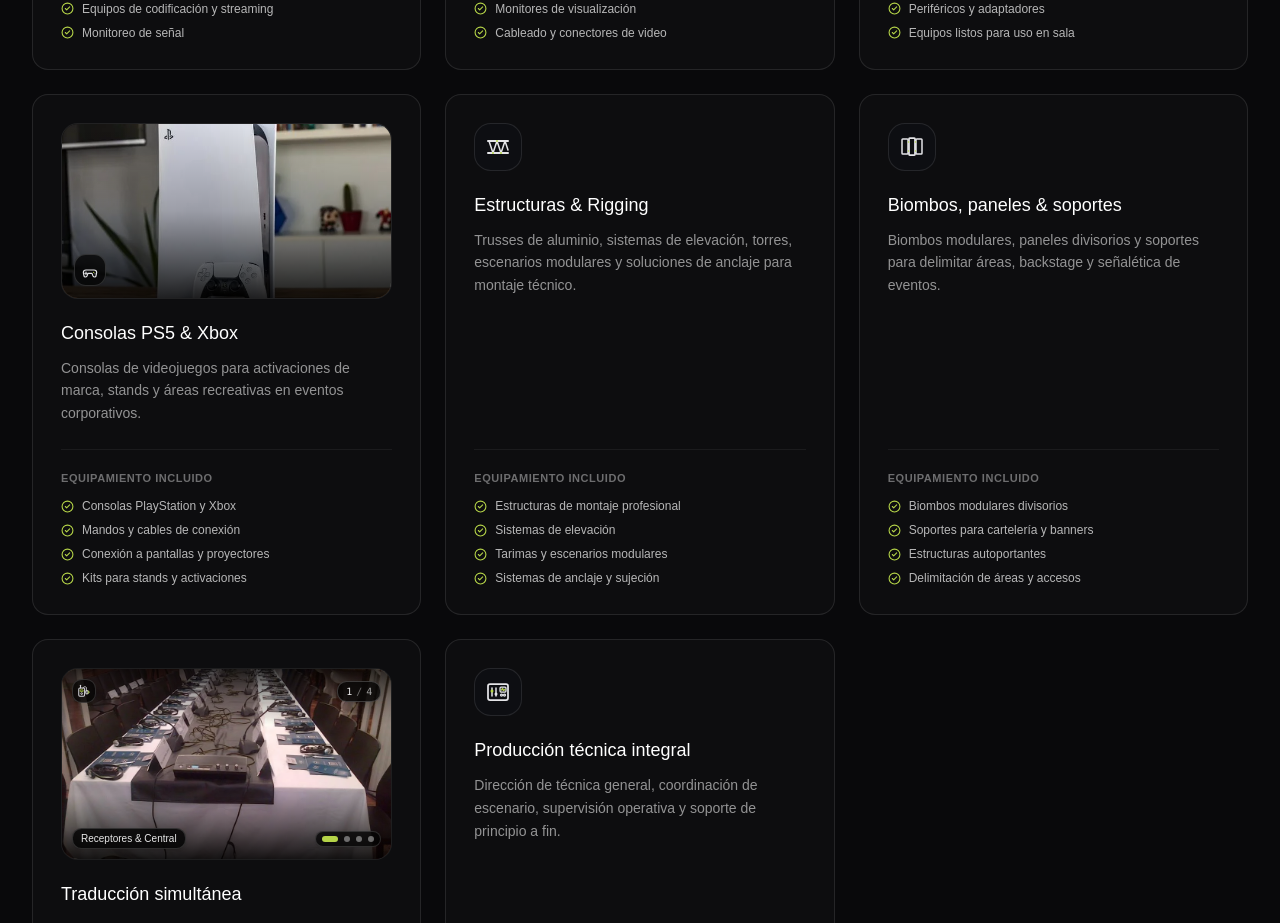
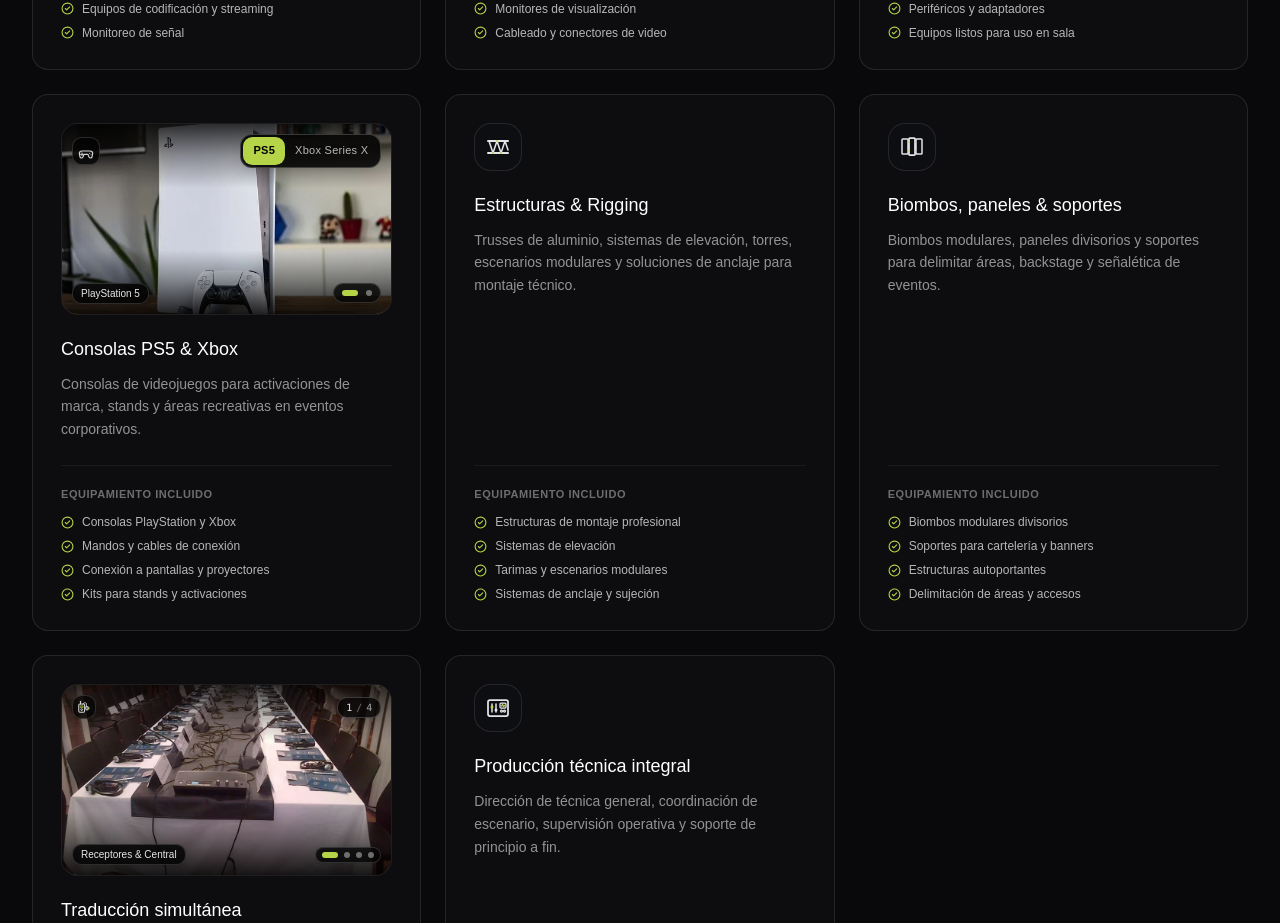
Before and after one commit to jochurru/Centro-Rental, a Next.js app: page /alquiler in a window 1280 px wide. Shown: the part 2460-3383 px from the top of the page. Built offline with nearby package versions, Linux system fonts and the light colour scheme; no server answers.

Commit message:
feat(rental): add dual console gallery for ps5 and xbox

```diff
--- a/app/alquiler/page.tsx
+++ b/app/alquiler/page.tsx
@@ -7,6 +7,7 @@ import { rentalCategories, equipment } from '@/data/site'
 import { CategoryIcon } from '@/components/common/category-icons'
 import { RentalCardMedia } from '@/components/rental/rental-card-media'
 import { RentalMediaGallery } from '@/components/rental/rental-media-gallery'
+import { RentalDualConsoleMedia } from '@/components/rental/rental-dual-console-media'
 
 export const metadata: Metadata = {
   title: 'Alquiler de Equipamiento | Centro Rental',
@@ -53,7 +54,9 @@ export default function AlquilerPage() {
               >
                 <div>
                   {/* Galería moderna con fotos reales históricas (emil-design-eng) o fallback dual / icono */}
-                  {cat.gallery && cat.gallery.length > 0 ? (
+                  {cat.id === 'consolas-gaming' ? (
+                    <RentalDualConsoleMedia />
+                  ) : cat.gallery && cat.gallery.length > 0 ? (
                     <RentalMediaGallery
                       categoryId={cat.id}
                       iconName={cat.iconName}
--- /dev/null
+++ b/components/rental/rental-dual-console-media.tsx
@@ -0,0 +1,234 @@
+'use client'
+
+import React, { useState, useRef, useCallback } from 'react'
+import Image from 'next/image'
+import { ChevronLeft, ChevronRight } from 'lucide-react'
+import { cn } from '@/lib/utils'
+import { CategoryIcon } from '@/components/common/category-icons'
+
+interface ConsoleSlide {
+  id: 'ps5' | 'xbox'
+  tabLabel: string
+  name: string
+  src: string
+  alt: string
+}
+
+const CONSOLES: ConsoleSlide[] = [
+  {
+    id: 'ps5',
+    tabLabel: 'PS5',
+    name: 'PlayStation 5',
+    src: '/images/rental/consola-playstation-5.webp',
+    alt: 'PlayStation 5 disponible para alquiler',
+  },
+  {
+    id: 'xbox',
+    tabLabel: 'Xbox Series X',
+    name: 'Xbox Series X',
+    src: '/images/rental/consola-xbox-series-x.webp',
+    alt: 'Xbox Series X disponible para alquiler',
+  },
+]
+
+export function RentalDualConsoleMedia() {
+  const [activeIdx, setActiveIdx] = useState<0 | 1>(0)
+  const touchStartRef = useRef<{ x: number; y: number } | null>(null)
+
+  const toggle = useCallback(() => {
+    setActiveIdx((prev) => (prev === 0 ? 1 : 0))
+  }, [])
+
+  const setIndex = useCallback((idx: 0 | 1) => {
+    setActiveIdx(idx)
+  }, [])
+
+  const handleKeyDown = useCallback(
+    (e: React.KeyboardEvent) => {
+      if (e.key === 'ArrowLeft' || e.key === 'ArrowRight') {
+        e.preventDefault()
+        toggle()
+      }
+    },
+    [toggle]
+  )
+
+  const handleTouchStart = (e: React.TouchEvent) => {
+    const touch = e.touches[0]
+    touchStartRef.current = { x: touch.clientX, y: touch.clientY }
+  }
+
+  const handleTouchEnd = (e: React.TouchEvent) => {
+    if (!touchStartRef.current) return
+    const touch = e.changedTouches[0]
+    const deltaX = touch.clientX - touchStartRef.current.x
+    const deltaY = touch.clientY - touchStartRef.current.y
+    touchStartRef.current = null
+
+    if (Math.abs(deltaX) > 40 && Math.abs(deltaX) > Math.abs(deltaY) * 1.3) {
+      if (deltaX > 0) {
+        setIndex(0)
+      } else {
+        setIndex(1)
+      }
+    }
+  }
+
+  const currentConsole = CONSOLES[activeIdx]
+
+  return (
+    <div
+      role="region"
+      aria-roledescription="carrusel"
+      aria-label="Galería de consolas PS5 y Xbox Series X"
+      tabIndex={0}
+      onKeyDown={handleKeyDown}
+      onTouchStart={handleTouchStart}
+      onTouchEnd={handleTouchEnd}
+      className="group/gallery relative mb-5 h-48 w-full select-none overflow-hidden rounded-xl border border-white/10 bg-black/60 focus-visible:outline-none focus-visible:ring-2 focus-visible:ring-[#B5D448]"
+    >
+      {/* Slides de imágenes con cross-fade suave (200ms) y soporte prefers-reduced-motion */}
+      {CONSOLES.map((consoleItem, index) => {
+        const isActive = index === activeIdx
+        return (
+          <div
+            key={consoleItem.id}
+            aria-hidden={!isActive}
+            className={cn(
+              'absolute inset-0 transition-opacity duration-200 ease-out motion-reduce:transition-none',
+              isActive
+                ? 'z-10 opacity-100'
+                : 'z-0 opacity-0 pointer-events-none'
+            )}
+          >
+            <Image
+              src={consoleItem.src}
+              alt={consoleItem.alt}
+              fill
+              sizes="(max-width: 768px) 100vw, (max-width: 1200px) 50vw, 33vw"
+              className="object-cover object-center transition-transform duration-200 ease-out group-hover/gallery:scale-[1.02] motion-reduce:transition-none motion-reduce:transform-none motion-reduce:group-hover/gallery:scale-100"
+              priority={index === 0}
+            />
+          </div>
+        )
+      })}
+
+      {/* Gradientes cinematográficos superior e inferior para legibilidad */}
+      <div className="absolute inset-x-0 top-0 h-16 bg-gradient-to-b from-black/80 via-black/35 to-transparent pointer-events-none z-20" />
+      <div className="absolute inset-x-0 bottom-0 h-16 bg-gradient-to-t from-black/85 via-black/40 to-transparent pointer-events-none z-20" />
+
+      {/* Header superior: Icono de categoría a la izquierda y tabs/chips discretos a la derecha */}
+      <div className="absolute top-2.5 inset-x-2.5 z-30 flex items-center justify-between pointer-events-none">
+        <div className="flex h-7 w-7 items-center justify-center rounded-md border border-white/15 bg-black/75 text-zinc-300 backdrop-blur-md pointer-events-auto">
+          <CategoryIcon categoryId="consolas-gaming" iconName="Gamepad" className="h-4 w-4" />
+        </div>
+
+        {/* Tabs/chips manuales: [ PS5 ] [ Xbox Series X ] con hit-target táctil >= 44px en mobile */}
+        <div
+          role="group"
+          aria-label="Seleccionar consola"
+          className="flex items-center rounded-lg border border-white/20 bg-black/85 p-0.5 backdrop-blur-md shadow-lg pointer-events-auto"
+        >
+          {CONSOLES.map((consoleItem, index) => {
+            const isSelected = activeIdx === index
+            return (
+              <button
+                key={consoleItem.id}
+                type="button"
+                aria-pressed={isSelected}
+                aria-label={`Ver ${consoleItem.name}`}
+                onClick={(e) => {
+                  e.preventDefault()
+                  e.stopPropagation()
+                  setIndex(index as 0 | 1)
+                }}
+                className={cn(
+                  'flex min-h-[44px] sm:min-h-[28px] items-center justify-center rounded-md px-3 sm:px-2.5 py-1 text-xs sm:text-[11px] font-medium tracking-wide transition-colors duration-150',
+                  'focus-visible:outline-none focus-visible:ring-2 focus-visible:ring-[#B5D448]',
+                  isSelected
+                    ? 'bg-[#B5D448] text-black font-semibold shadow-sm'
+                    : 'text-white/70 hover:text-white hover:bg-white/5 active:bg-white/10'
+                )}
+              >
+                {consoleItem.tabLabel}
+              </button>
+            )
+          })}
+        </div>
+      </div>
+
+      {/* Flechas de navegación previa y siguiente con hit-target táctil accesible (44px mobile, hover en desktop) */}
+      <button
+        type="button"
+        onClick={(e) => {
+          e.preventDefault()
+          e.stopPropagation()
+          toggle()
+        }}
+        aria-label="Ver consola anterior"
+        className="absolute left-1 sm:left-2 top-1/2 -translate-y-1/2 z-30 flex h-11 w-11 sm:h-8 sm:w-8 items-center justify-center text-white/80 transition-[transform,opacity] duration-[160ms] active:scale-[0.97] focus-visible:outline-none focus-visible:ring-2 focus-visible:ring-[#B5D448] sm:opacity-0 sm:group-hover/gallery:opacity-100 sm:focus-visible:opacity-100"
+      >
+        <span className="flex h-7 w-7 items-center justify-center rounded-full border border-white/15 bg-black/75 backdrop-blur-md transition-[background-color,border-color,color] duration-[160ms] hover:border-[#B5D448]/60 hover:bg-black/90 hover:text-white">
+          <ChevronLeft size={16} />
+        </span>
+      </button>
+
+      <button
+        type="button"
+        onClick={(e) => {
+          e.preventDefault()
+          e.stopPropagation()
+          toggle()
+        }}
+        aria-label="Ver siguiente consola"
+        className="absolute right-1 sm:right-2 top-1/2 -translate-y-1/2 z-30 flex h-11 w-11 sm:h-8 sm:w-8 items-center justify-center text-white/80 transition-[transform,opacity] duration-[160ms] active:scale-[0.97] focus-visible:outline-none focus-visible:ring-2 focus-visible:ring-[#B5D448] sm:opacity-0 sm:group-hover/gallery:opacity-100 sm:focus-visible:opacity-100"
+      >
+        <span className="flex h-7 w-7 items-center justify-center rounded-full border border-white/15 bg-black/75 backdrop-blur-md transition-[background-color,border-color,color] duration-[160ms] hover:border-[#B5D448]/60 hover:bg-black/90 hover:text-white">
+          <ChevronRight size={16} />
+        </span>
+      </button>
+
+      {/* Footer inferior: Etiqueta descriptiva de la consola activa y micro-indicador de 2 posiciones */}
+      <div className="absolute bottom-2.5 inset-x-2.5 z-30 flex items-center justify-between gap-2 pointer-events-none">
+        <div className="flex items-center truncate rounded-md border border-white/15 bg-black/80 px-2 py-0.5 text-[10px] font-medium text-white/90 backdrop-blur-md shadow-sm pointer-events-auto">
+          <span className="truncate">{currentConsole.name}</span>
+        </div>
+
+        {/* Micro-dots de 2 posiciones */}
+        <div
+          className="flex items-center gap-1 rounded-full border border-white/15 bg-black/75 px-1.5 py-1 backdrop-blur-md shadow-sm pointer-events-auto"
+          role="tablist"
+          aria-label="Selector de consola"
+        >
+          {CONSOLES.map((c, dotIdx) => {
+            const isDotActive = dotIdx === activeIdx
+            return (
+              <button
+                key={c.id}
+                type="button"
+                role="tab"
+                aria-selected={isDotActive}
+                aria-label={`Ver ${c.name}`}
+                onClick={(e) => {
+                  e.preventDefault()
+                  e.stopPropagation()
+                  setIndex(dotIdx as 0 | 1)
+                }}
+                className="relative flex items-center justify-center p-0.5 focus-visible:outline-none focus-visible:ring-1 focus-visible:ring-[#B5D448] rounded-full active:scale-95"
+              >
+                <span
+                  className={cn(
+                    'block h-1.5 rounded-full transition-[width,background-color] duration-200 ease-out',
+                    isDotActive
+                      ? 'w-4 bg-[#B5D448]'
+                      : 'w-1.5 bg-white/40 hover:bg-white/70'
+                  )}
+                />
+              </button>
+            )
+          })}
+        </div>
+      </div>
+    </div>
+  )
+}
--- a/data/site.ts
+++ b/data/site.ts
@@ -481,7 +481,7 @@ export const rentalCategories: RentalCategory[] = [
     specs: ['Consolas PlayStation y Xbox', 'Mandos y cables de conexión', 'Conexión a pantallas y proyectores', 'Kits para stands y activaciones'],
     iconName: 'Gamepad',
     image: '/images/rental/consola-playstation-5.webp',
-    imageAlt: 'Consola PlayStation 5 con mando para activaciones',
+    imageAlt: 'PlayStation 5 disponible para alquiler',
   },
   {
     id: 'estructuras-rigging',
```
Also changed, not shown: public/images/rental/consola-xbox-series-x.webp (added).
